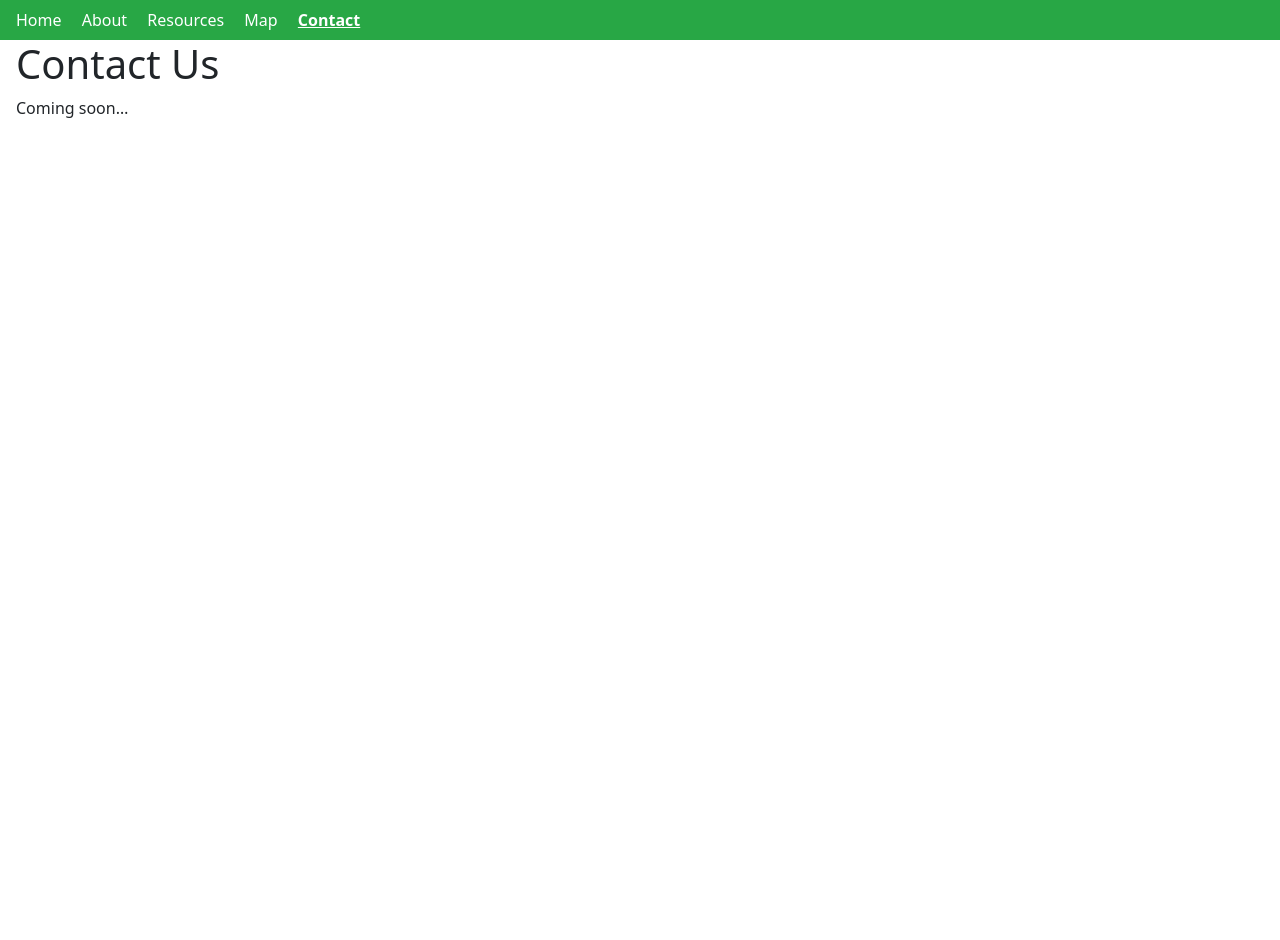
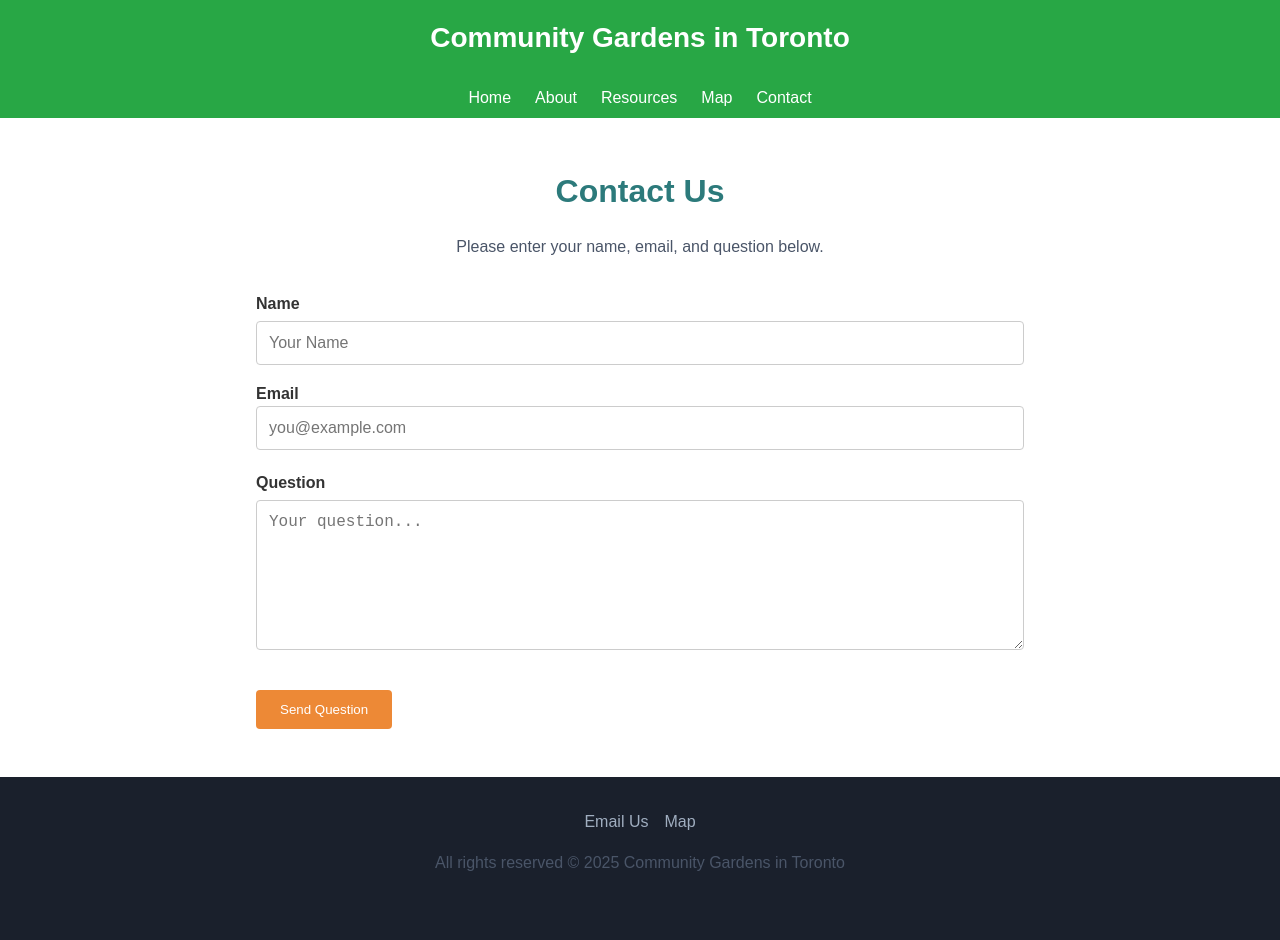
Before and after one commit to tayibarahman/Community-Gardens-in-Toronto, a plain HTML site: page contact.html in a window 1280 px wide. Before the commit the page ends 800 px from the top, so only its background shows below. Drawn offline with nearby package versions, Linux system fonts and the light colour scheme.

Commit message:
Update contact.html

```diff
--- a/contact.html
+++ b/contact.html
@@ -1,57 +1,127 @@
 <!DOCTYPE html>
 <html lang="en">
 <head>
-    <meta charset="utf-8" />
-    <meta name="viewport" content="width=device-width, initial-scale=1" />
-    <title>About – Discover Community Gardens</title>
+  <meta charset="UTF-8" />
+  <meta http-equiv="X-UA-Compatible" content="IE=edge" />
+  <meta name="viewport" content="width=device-width, initial-scale=1.0" />
+  <title>Contact | Community Gardens in Toronto</title>
+  <style>
+    /* Reset */
+    * { margin: 0; padding: 0; box-sizing: border-box; }
+    body { font-family: 'Nunito Sans', sans-serif; color: #333; line-height: 1.6; }
+    a { text-decoration: none; color: inherit; }
 
-    <!-- Bootstrap CSS -->
-    <link
-      href="https://cdn.jsdelivr.net/npm/bootstrap@5.1.3/dist/css/bootstrap.min.css"
-      rel="stylesheet"
-    />
+    /* Header (shared) */
+    header { background: #28a745; color: #fff; }
+    .navbar { display: flex; justify-content: center; align-items: center; position: relative; max-width: 1200px; margin: 0 auto; padding: 1rem; }
+    .logo { font-size: 1.75rem; font-weight: bold; }
+    .nav-toggle { display: none; position: absolute; right: 1rem; font-size: 1.5rem; cursor: pointer; }
+    nav.nav-container { background: #28a745; text-align: center; }
+    .nav-links { list-style: none; display: flex; justify-content: center; gap: 1.5rem; padding: 0.5rem 0; }
+    .nav-links li:hover a { opacity: 0.8; }
 
-    <style>
-      html,
-      body {
-        height: 100%;
-        margin: 0;
+    /* Main */
+    main { max-width: 800px; margin: 3rem auto; padding: 0 1rem; }
+    h1 { text-align: center; margin-bottom: 1rem; color: #2c7a7b; }
+    p { text-align: center; margin-bottom: 2rem; color: #4a5568; }
+
+    /* Contact Form */
+    form { display: grid; gap: 1rem; }
+    label { font-weight: bold; margin-bottom: 0.25rem; display: block; }
+    input, textarea {
+      width: 100%;
+      padding: 0.75rem;
+      border: 1px solid #ccc;
+      border-radius: 4px;
+      font-size: 1rem;
     }
-      nav {
-        background: #28a745;
-        display: flex;
-        align-items: center;
-        justify-content: space-between;
-        padding: 0.5rem 1rem;
+    textarea { resize: vertical; min-height: 150px; }
+    .btn-submit {
+      width: max-content;
+      padding: 0.75rem 1.5rem;
+      background: #ed8936;
+      color: #fff;
+      border: none;
+      border-radius: 4px;
+      cursor: pointer;
+      transition: background 0.3s;
+      margin-top: 1rem;
     }
-      nav .nav-links a {
-        color: #fff;
-        margin-right: 1rem;
-        text-decoration: none;
-      }
-      nav .nav-links a.active {
-        font-weight: bold;
-        text-decoration: underline;
+    .btn-submit:hover { background: #dd6b20; }
+
+    /* Footer (shared) */
+    footer { background: #1a202c; color: #a0aec0; padding: 2rem 1rem; margin-top: 3rem; }
+    footer .container { max-width: 1200px; margin: 0 auto; text-align: center; }
+    .social-links { list-style: none; display: flex; justify-content: center; gap: 1rem; margin-bottom: 1rem; }
+    footer p { margin-top: 1rem; }
+
+    @media (max-width: 768px) {
+      .nav-links { display: none; flex-direction: column; }
+      .nav-toggle { display: block; }
     }
   </style>
 </head>
+<body>
+  <header>
+    <div class="navbar">
+      <div class="logo">Community Gardens in Toronto</div>
+      <div class="nav-toggle">☰</div>
+    </div>
+    <nav class="nav-container">
+      <ul class="nav-links">
+        <li><a href="index.html">Home</a></li>
+        <li><a href="about.html">About</a></li>
+        <li><a href="resources.html">Resources</a></li>
+        <li><a href="map.html">Map</a></li>
+        <li><a href="contact.html">Contact</a></li>
+      </ul>
+    </nav>
+  </header>
 
-  <body>
-    <!-- Top nav -->
-<nav>
-  <div class="nav-links">
-    <a href="index.html">Home</a>
-    <a href="about.html">About</a>
-    <a href="resources.html">Resources</a>
-    <a href="map.html">Map</a>
-    <a href="contact.html" class="active">Contact</a>
+  <main>
+    <h1>Contact Us</h1>
+    <p>Please enter your name, email, and question below.</p>
+
+    <!-- Formspree integration -->
+    <form action="https://formspree.io/f/xpwlznzz" method="POST">
+      <!-- Redirect after submission -->
+      <input type="hidden" name="_next" value="thank-you.html" />
+      <!-- Email recipient (configured in Formspree dashboard) -->
+      <input type="hidden" name="_to" value="arfha.rahman@torontomu.ca" />
+
+      <div>
+        <label for="name">Name</label>
+        <input type="text" id="name" name="name" placeholder="Your Name" required />
       </div>
-</nav>
+      <div>
+        <label for="email">Email</nlabel>
+        <input type="email" id="email" name="email" placeholder="you@example.com" required />
+      </div>
+      <div>
+        <label for="question">Question</label>
+        <textarea id="question" name="question" placeholder="Your question..." required></textarea>
+      </div>
+      <button type="submit" class="btn-submit">Send Question</button>
+    </form>
+  </main>
 
-    <!-- Page content -->
-    <main class="px-3">
-      <h1>Contact Us</h1>
-      <p>Coming soon…</p>
-    </main>
+  <footer>
+    <div class="container">
+      <ul class="social-links">
+        <li><a href="mailto:info@restoringroots.org">Email Us</a></li>
+        <li><a href="map.html">Map</a></li>
+      </ul>
+      <p>All rights reserved © 2025 Community Gardens in Toronto</p>
+    </div>
+  </footer>
+
+  <script>
+    // Toggle mobile nav
+    const toggle = document.querySelector('.nav-toggle');
+    const links = document.querySelector('.nav-links');
+    toggle.addEventListener('click', () => {
+      links.style.display = links.style.display === 'flex' ? 'none' : 'flex';
+    });
+  </script>
 </body>
 </html>
```
Lines whose indentation alone changed are shown as unchanged.
